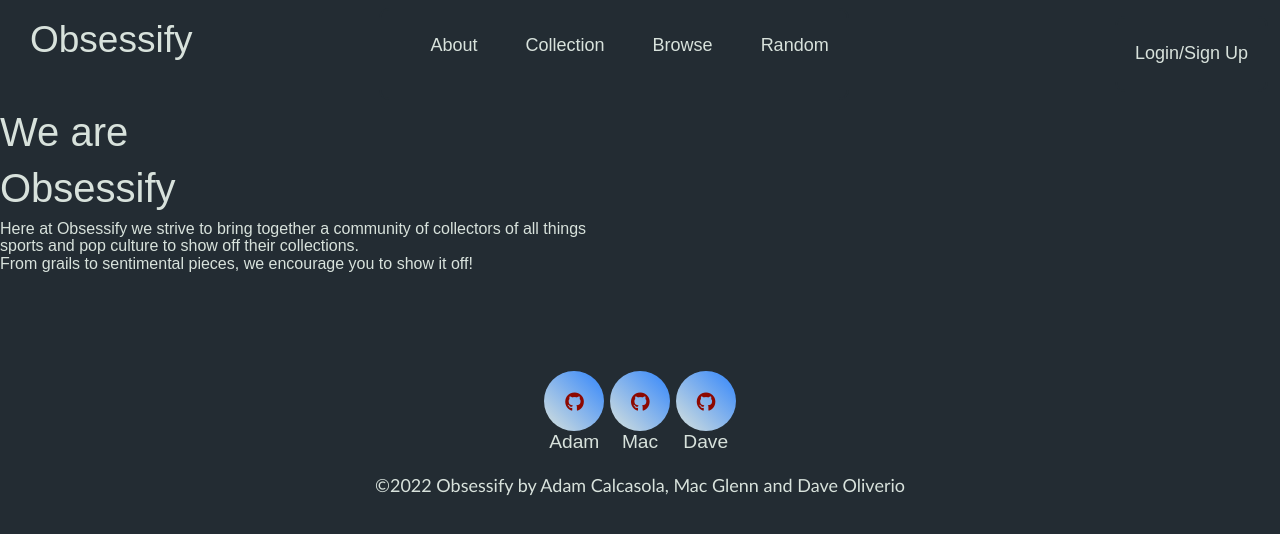
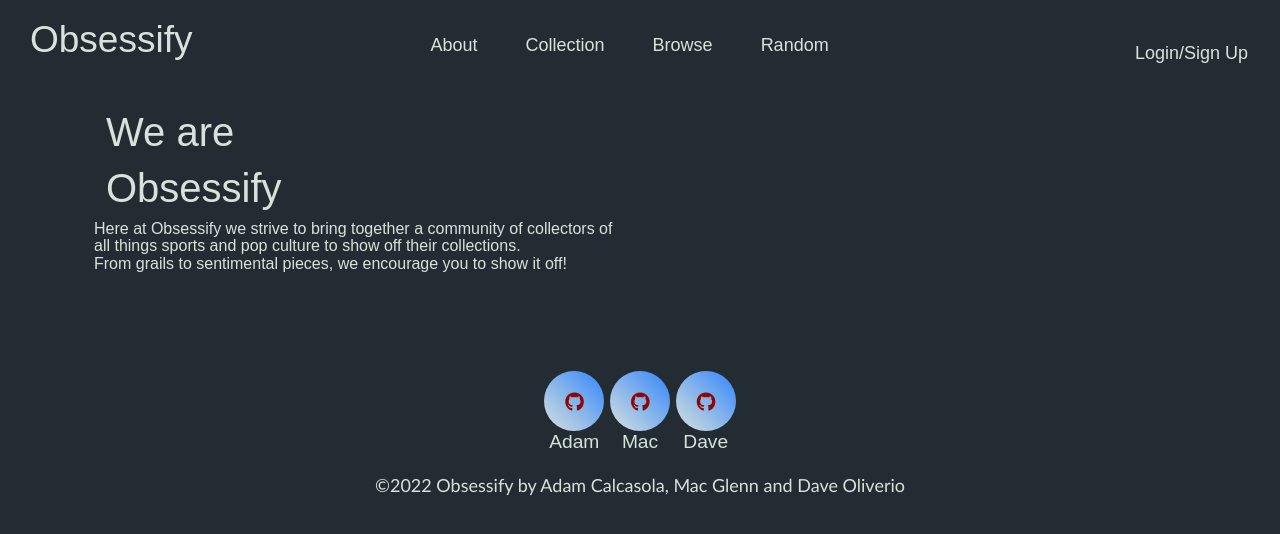
Before and after one commit to davezer/obsessify, a React (Create React App) app in the folder client/: page / in a window 1280 px wide. Shown: the top 534 px of the page. Built offline with nearby package versions, Linux system fonts and the light colour scheme.

Commit message:
removing apollo/react-hooks and adding plain react-hooks to fix issue of components not displaying

```diff
--- a/client/package.json
+++ b/client/package.json
@@ -4,7 +4,6 @@
     "private": true,
     "dependencies": {
         "@apollo/client": "^3.5.9",
-        "@apollo/react-hooks": "^4.0.0",
         "@testing-library/jest-dom": "^5.16.2",
         "@testing-library/react": "^12.1.3",
         "@testing-library/user-event": "^13.5.0",
@@ -13,8 +12,9 @@
         "jwt-decode": "^3.1.2",
         "nodemon": "^2.0.15",
         "react": "^17.0.2",
-        "_react-bootstrap": "^2.1.2",
+        "react-bootstrap": "^2.1.2",
         "react-dom": "^17.0.2",
+        "react-hooks": "^1.0.1",
         "react-router-dom": "^5.3.0",
         "react-scripts": "5.0.0",
         "web-vitals": "^2.1.4"
--- a/client/src/components/About/index.js
+++ b/client/src/components/About/index.js
@@ -1,10 +1,11 @@
 import React from 'react';
+import { Container } from 'react-bootstrap';
 
 function About() {
     return(
         <>
-        <section id="about" className="about">
-            <container className='row upper-container'>
+        <Container id="about" className="about">
+            <Container className='row upper-container'>
                 <div className="image-container">
 
                     <h1 className="intro-title">We are</h1>
@@ -15,7 +16,8 @@ function About() {
 
                     </span>
                 </div>
-            </container>
+            </Container>
+            <Container>
                 <div className="inner-container">
                     <div className="row">
                         <div className="about-description col-lg-6 col-md-12">
@@ -27,7 +29,8 @@ function About() {
                         </div>
                     </div>
                 </div>
-        </section>
+            </Container>
+        </Container>
         </>
     );
 }
--- a/client/src/components/Footer/index.js
+++ b/client/src/components/Footer/index.js
@@ -6,9 +6,9 @@ function Footer() {
     <footer>
       <div className="social-container">
         <ul className="social-icons">
-          <li className='list-item'><a href="https://github.com/Adamcalcasola" target="_blank" rel="noreferrer">Adam<i class="fa-brands fa-github"></i></a></li>
-          <li className='list-item'><a href="https://github.com/MacFGlenn" target="_blank" rel="noreferrer">Mac<i class="fa-brands fa-github"></i></a></li>
-          <li className='list-item'><a href="https://github.com/davezer" target="_blank" rel="noreferrer">Dave<i class="fa-brands fa-github"></i></a></li>
+          <li className='list-item'><a href="https://github.com/Adamcalcasola" target="_blank" rel="noreferrer">Adam<i className="fa-brands fa-github"></i></a></li>
+          <li className='list-item'><a href="https://github.com/MacFGlenn" target="_blank" rel="noreferrer">Mac<i className="fa-brands fa-github"></i></a></li>
+          <li className='list-item'><a href="https://github.com/davezer" target="_blank" rel="noreferrer">Dave<i className="fa-brands fa-github"></i></a></li>
         </ul>
         <h4>©2022 Obsessify by Adam Calcasola, Mac Glenn and Dave Oliverio</h4><br/>
       </div>
--- a/client/src/components/Header/index.js
+++ b/client/src/components/Header/index.js
@@ -8,8 +8,9 @@ import Home from '../Home/index.js';
 
 
 function Header() {
+
     const [currentPage, handlePageChange] = useState("About");
-
+     console.log(currentPage)
     const renderPage = () => {
         switch(currentPage) {
 
--- a/package.json
+++ b/package.json
@@ -14,6 +14,7 @@
   "license": "ISC",
   "devDependencies": {
     "concurrently": "^5.1.0"
+  },
+  "dependencies": {
   }
-
 }
```
Also changed, not shown: 2 other files (tests, documents, lock files or other folders). Lines whose indentation alone changed are shown as unchanged.
